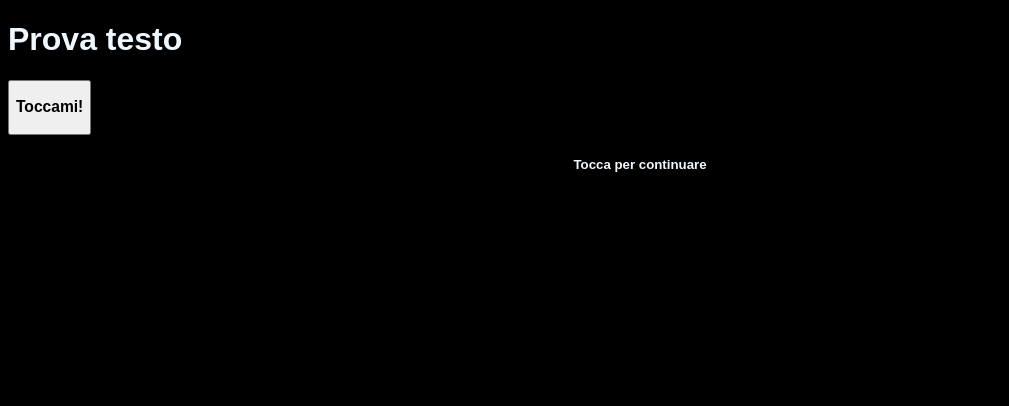
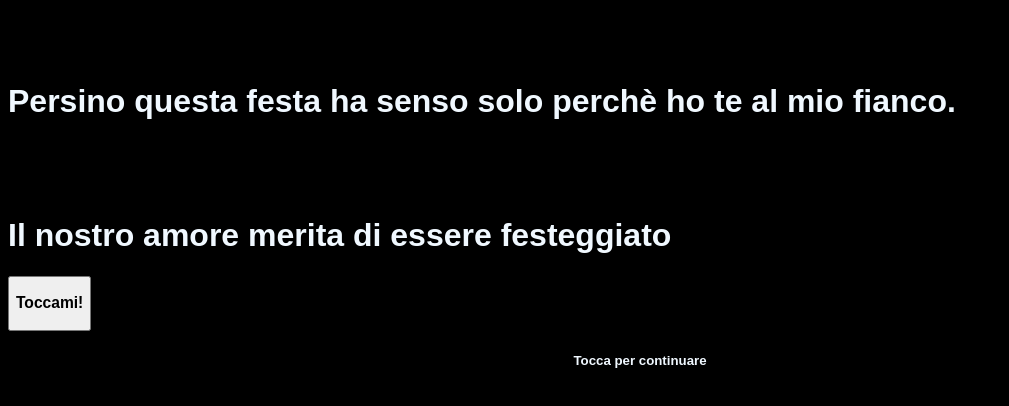
Before and after one commit to edgyDyo/Valentino, a plain HTML site: page pageFinal.html in a window 1280 px wide. Shown: the whole page, without its empty margins (0-1009 px from the left). Drawn offline with Linux system fonts and the light colour scheme.

Commit message:
Update pageFinal.html

```diff
--- a/pageFinal.html
+++ b/pageFinal.html
@@ -7,8 +7,14 @@
     <link rel="stylesheet" href="style.css">
 </head>
 <body>
-
-    <h1>Prova testo</h1>
+    <br><br><br>
+    <h1>
+        Persino questa festa ha senso solo perchè ho te al mio fianco.
+    </h1>
+    <br><br><br>
+    <h1>
+        Il nostro amore merita di essere festeggiato
+    </h1>
 
     <button onclick="toggleImage()">
         <h3>Toccami!</h3>
```
